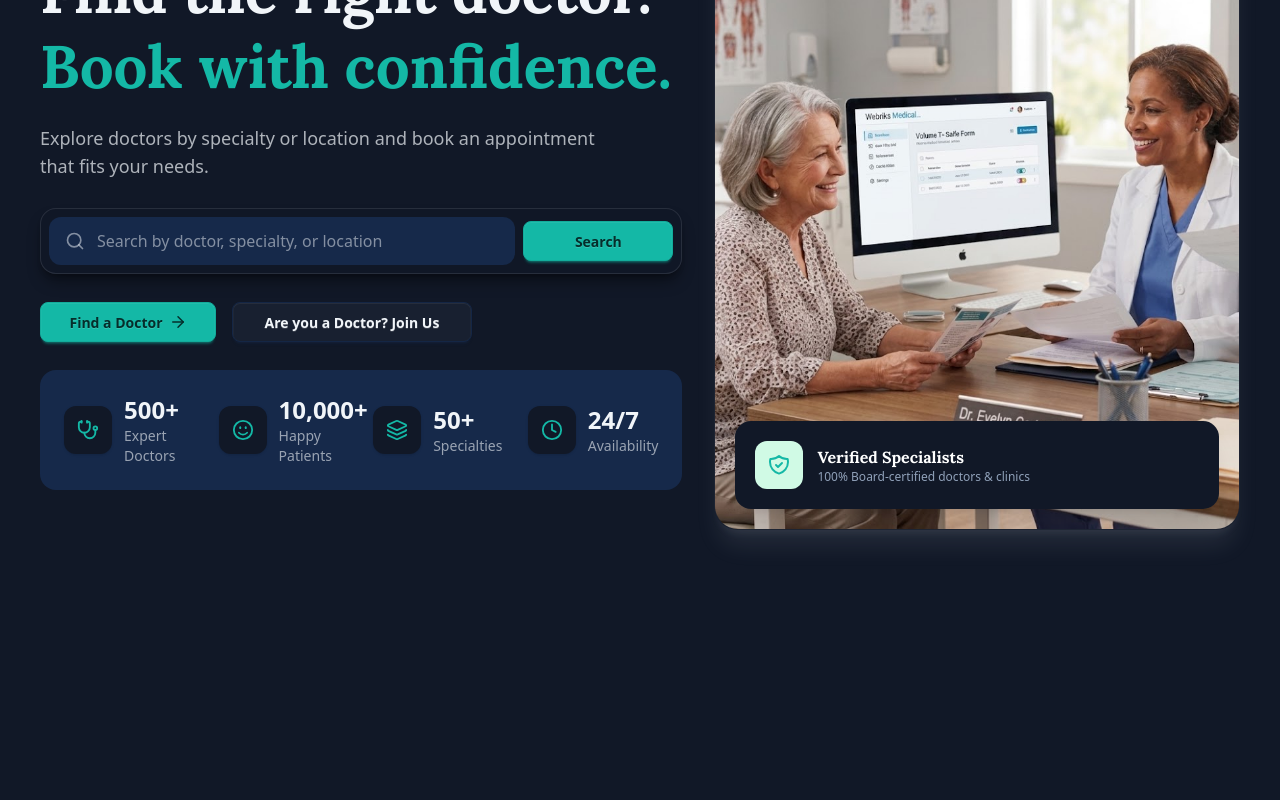
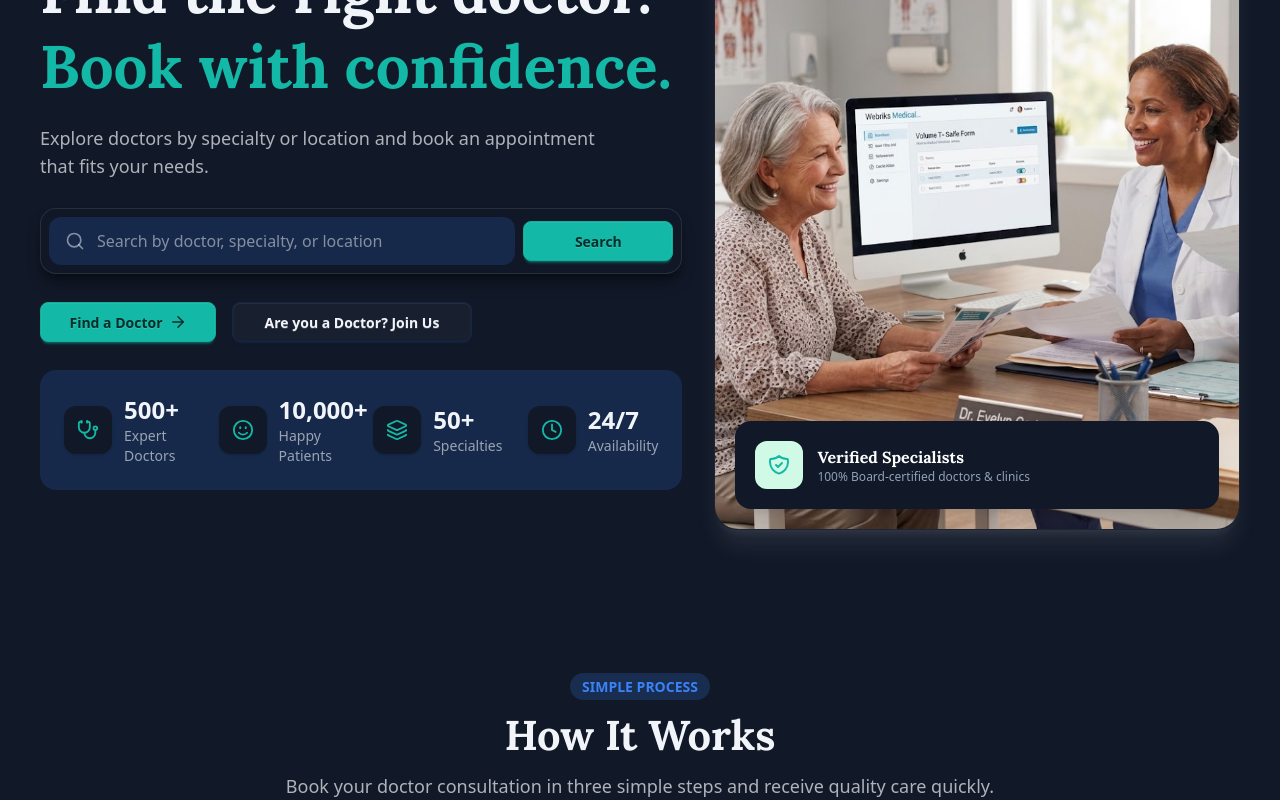
Before and after one commit to Sultanmia22/MedPoint-Client, a Next.js app: page / in a window 1280 px wide. Shown: the part 254-1054 px from the top of the page. Before the commit the page ends 880 px from the top, so only its background shows below. Built offline with nearby package versions, Linux system fonts and the light colour scheme; no server answers.

Commit message:
feat: added process header part

```diff
--- a/src/Components/home/Hero/Hero.tsx
+++ b/src/Components/home/Hero/Hero.tsx
@@ -4,7 +4,7 @@ import HeroLeft from "./HeroLeft/HeroLeft";
 
 const Hero = () => {
   return (
-    <div className="grid grid-cols-1 gap-8 lg:grid-cols-[1.1fr_0.9fr]">
+    <div className="grid grid-cols-1 gap-8 lg:grid-cols-[1.1fr_0.9fr] items-stretch">
       {/* Hero Left Side */}
       <div>
         <HeroLeft />
--- a/src/Components/home/Hero/HeroLeft/HeroLeft.tsx
+++ b/src/Components/home/Hero/HeroLeft/HeroLeft.tsx
@@ -28,7 +28,7 @@ const HeroLeft = () => {
 
   return (
     <motion.div
-      className="flex flex-col gap-7"
+      className="flex flex-col gap-7 h-full"
       variants={sectionVariants}
       initial={shouldReduceMotion ? false : "hidden"}
       animate="visible"
--- a/src/Components/home/Hero/HeroRight/HeroImage.tsx
+++ b/src/Components/home/Hero/HeroRight/HeroImage.tsx
@@ -7,7 +7,7 @@ const HeroImage = () => {
   const shouldReduceMotion = useReducedMotion();
 
   return (
-    <div className="relative h-100 overflow-hidden rounded-3xl border border-base-content/5 shadow-xl shadow-secondary/10 lg:h-[580px] xl:h-[640px]">
+    <div className="relative h-100 overflow-hidden rounded-3xl border border-base-content/5 shadow-xl shadow-secondary/10 lg:lg:h-145 xl:xl:h-160">
       <motion.div
         className="absolute inset-0"
         initial={
--- a/src/Components/home/ProcessSection/Header/Header.tsx
+++ b/src/Components/home/ProcessSection/Header/Header.tsx
@@ -1,9 +1,28 @@
-import React from 'react'
+import React from "react";
 
 const Header = () => {
   return (
-    <div>Header</div>
-  )
-}
+    <div>
+      <div className="Process-Header-Container flex flex-col justify-center items-center gap-3">
+        <div>
+          <span className=" uppercase bg-info/20 px-3 py-1 text-info text-sm font-semibold rounded-full">
+            SIMPLE PROCESS
+          </span>
+        </div>
 
-export default Header
+        <div>
+          <h1>How It Works</h1>
+        </div>
+
+        <div>
+          <p className="text-base leading-7 text-base-content/70 sm:text-lg text-center">
+            Book your doctor consultation in three simple steps and receive
+            quality care quickly.
+          </p>
+        </div>
+      </div>
+    </div>
+  );
+};
+
+export default Header;
--- a/src/Components/home/ProcessSection/Process.tsx
+++ b/src/Components/home/ProcessSection/Process.tsx
@@ -1,11 +1,14 @@
 import React from 'react'
+import Header from './Header/Header'
 
 const Process = () => {
   return (
     <div>
         <div className='Process-Container'>
             {/* Header Section */}
-            <div></div>
+            <div>
+              <Header />
+            </div>
 
             {/* Process Section */}
             <div></div>
--- a/src/app/(mainLayout)/page.tsx
+++ b/src/app/(mainLayout)/page.tsx
@@ -1,14 +1,20 @@
 import Hero from '@/Components/home/Hero/Hero'
+import Process from '@/Components/home/ProcessSection/Process'
 import React from 'react'
 
 const page = () => {
   return (
-    <div className={`flex flex-col gap-8 md:gap-12 lg:gap-16 min-h-screen pt-10 md:pt-12 lg:pt-16`}>
+    <div className={`flex flex-col gap-12 md:gap-18 lg:gap-36 min-h-screen pt-10 md:pt-12 lg:pt-16`}>
       {/* Hero Section Start */}
       <section>
       <Hero />
       </section>
-      {/* Hero Section Start */}
+      {/* Hero Section End */}
+
+      {/* Process Section */}
+      <section>
+        <Process />
+      </section>
     </div>
   )
 }
```
